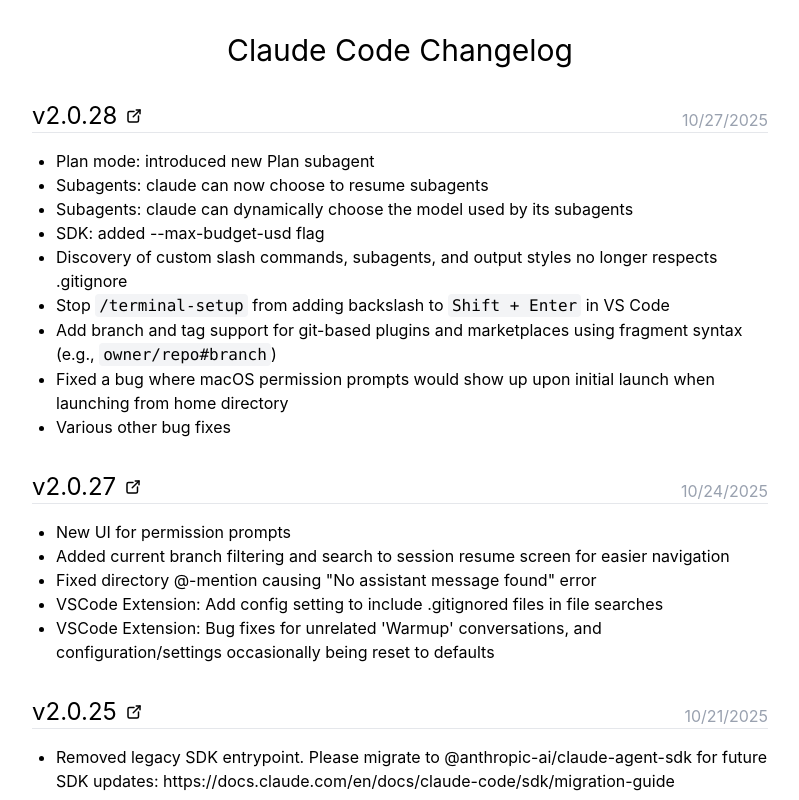
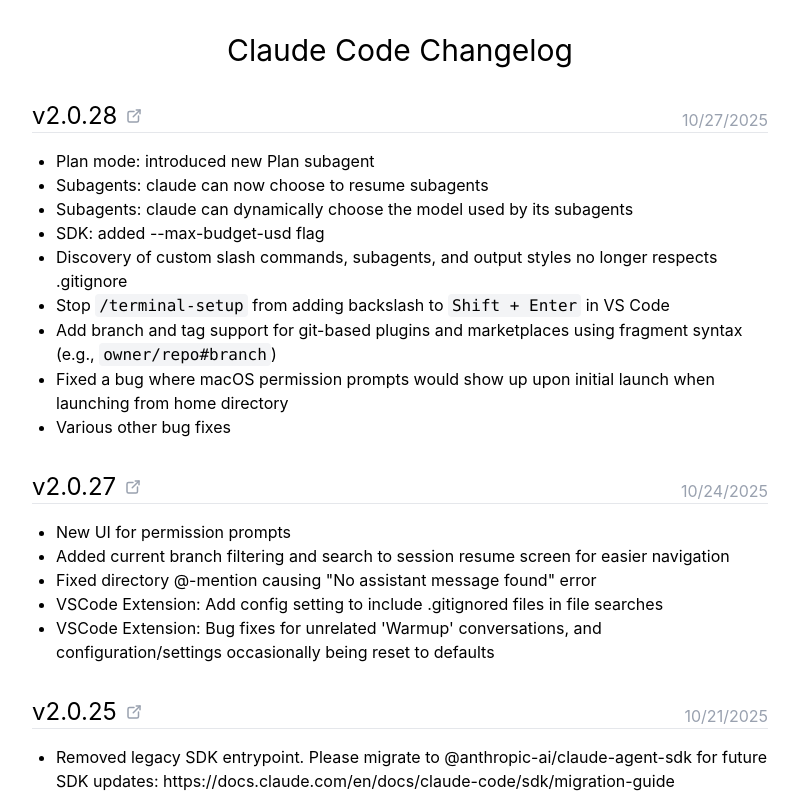
Before and after one commit to koki-develop/claude-code-changelog, a React (Vite) app: page / in a window 1280 px wide. Shown: the top 800 px of the page, without its empty margins (240-1039 px from the left). Built offline with nearby package versions, Linux system fonts and the light colour scheme.

Commit message:
fix: Update IconExternalLink color for better visibility

```diff
--- a/src/components/ChangelogItem.tsx
+++ b/src/components/ChangelogItem.tsx
@@ -23,7 +23,7 @@
             rel="noreferrer"
           >
             v{version}
-            <IconExternalLink size={18} />
+            <IconExternalLink className="text-gray-400" size={18} />
           </a>
         </h2>
         {publishedAt && (
```
